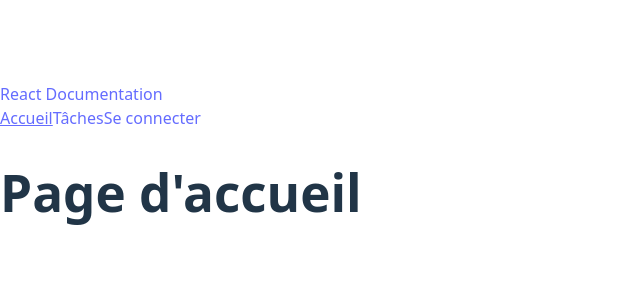
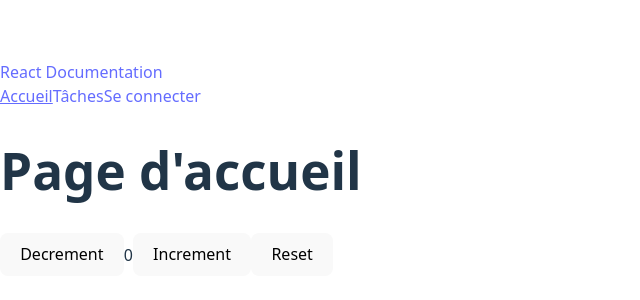
Before and after one commit to Yoseinoo/ESGI5-REACT-NEXT, a React (Vite) app in the folder exercice2/: page / in a window 1280 px wide. Shown: the part 232-532 px from the top of the page, without its empty margins (0-640 px from the left). Built offline with nearby package versions, Linux system fonts and the light colour scheme.

Commit message:
ajout redux

```diff
--- a/exercice2/package.json
+++ b/exercice2/package.json
@@ -11,10 +11,12 @@
     "preview": "vite preview"
   },
   "dependencies": {
+    "@reduxjs/toolkit": "^2.9.0",
     "axios": "^1.12.2",
     "jsdom": "^27.0.0",
     "react": "^19.1.1",
     "react-dom": "^19.1.1",
+    "react-redux": "^9.2.0",
     "react-router-dom": "^7.9.3",
     "vitest": "^3.2.4"
   },
--- a/exercice2/src/main.tsx
+++ b/exercice2/src/main.tsx
@@ -5,11 +5,15 @@
 import { BrowserRouter } from "react-router-dom";
 import AppRoutes from "./routes/AppRoutes.tsx";
 import AuthProvider from "./contexts/AuthProvider.tsx";
+import { Provider } from "react-redux";
+import store from "./stores/store.ts";
 
 createRoot(document.getElementById("root")!).render(
-    <AuthProvider>
-        <BrowserRouter>
-            <AppRoutes />
-        </BrowserRouter>
-    </AuthProvider>
+    <Provider store={store}>
+        <AuthProvider>
+            <BrowserRouter>
+                <AppRoutes />
+            </BrowserRouter>
+        </AuthProvider>
+    </Provider>
 );
--- a/exercice2/src/pages/Home.tsx
+++ b/exercice2/src/pages/Home.tsx
@@ -1,8 +1,36 @@
+import { useDispatch, useSelector } from "react-redux";
+import { decrement, increment, reset } from "../stores/features/counterSlice";
+
 function Home() {
+    const count = useSelector(state => state.counter.value)
+    const dispatch = useDispatch()
 
     return (
         <>
             <h1>Page d'accueil</h1>
+            <div>
+                <div>
+                    <button
+                        aria-label="Decrement value"
+                        onClick={() => dispatch(decrement())}
+                    >
+                        Decrement
+                    </button>
+                    <span>{count}</span>
+                    <button
+                        aria-label="Increment value"
+                        onClick={() => dispatch(increment())}
+                    >
+                        Increment
+                    </button>
+                    <button
+                        aria-label="Reset"
+                        onClick={() => dispatch(reset())}
+                    >
+                        Reset
+                    </button>
+                </div>
+            </div>
         </>
     );
 }
--- /dev/null
+++ b/exercice2/src/stores/features/counterSlice.ts
@@ -0,0 +1,31 @@
+import { createSlice } from '@reduxjs/toolkit'
+
+export const counterSlice = createSlice({
+  name: 'counter',
+  initialState: {
+    value: 0
+  },
+  reducers: {
+    increment: state => {
+      // Redux Toolkit allows us to write "mutating" logic in reducers. It
+      // doesn't actually mutate the state because it uses the Immer library,
+      // which detects changes to a "draft state" and produces a brand new
+      // immutable state based off those changes
+      state.value += 1
+    },
+    decrement: state => {
+      state.value -= 1
+    },
+    reset: state => {
+        state.value = 0
+    },
+    incrementByAmount: (state, action) => {
+      state.value += action.payload
+    }
+  }
+})
+
+// Action creators are generated for each case reducer function
+export const { increment, decrement, reset, incrementByAmount } = counterSlice.actions
+
+export default counterSlice.reducer
--- /dev/null
+++ b/exercice2/src/stores/store.ts
@@ -0,0 +1,8 @@
+import { configureStore } from '@reduxjs/toolkit'
+import counterReducer from './features/counterSlice'
+
+export default configureStore({
+    reducer: {
+        counter: counterReducer
+    }
+})
```
Also changed, not shown: 1 other file (tests, documents, lock files or other folders).
